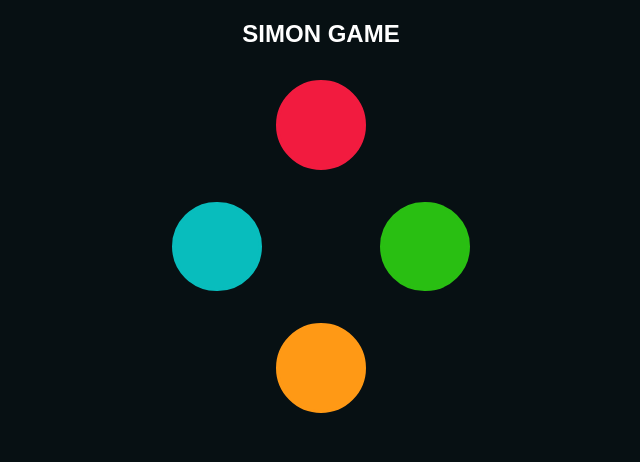
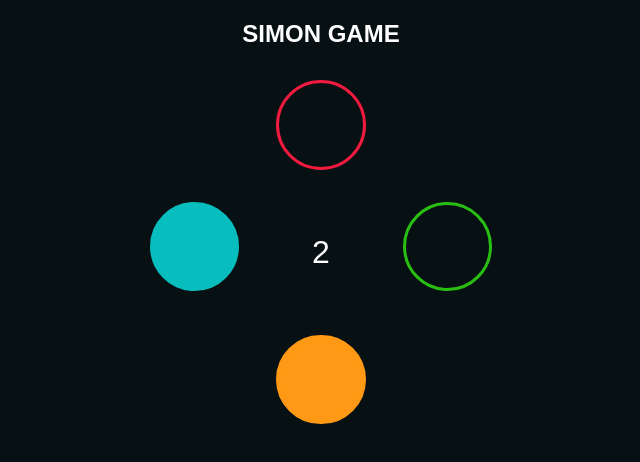
Before and after one commit to kelvin-mai/ng-simon, an Angular app: page / in a window 1280 px wide. Shown: the top 462 px of the page, without its empty margins (319-959 px from the left). Built offline with nearby package versions, Linux system fonts and the light colour scheme.

Commit message:
Display information

```diff
--- a/src/app/components/game/game-button/game-button.component.ts
+++ b/src/app/components/game/game-button/game-button.component.ts
@@ -8,9 +8,10 @@ import { Component, OnInit, Input, Output, EventEmitter } from '@angular/core';
 export class GameButtonComponent implements OnInit {
   @Input()
   color: string;
+  @Input()
+  active: boolean = false;
   @Output()
   guess: EventEmitter<string> = new EventEmitter<string>();
-  active: boolean = true;
 
   constructor() {}
 
--- a/src/app/components/game/game.component.css
+++ b/src/app/components/game/game.component.css
@@ -1,3 +1,7 @@
+p {
+  font-size: 2rem;
+}
+
 .container {
   width: 480px;
   margin: 0 auto;
@@ -10,6 +14,7 @@
 
 .center {
   justify-content: center;
+  align-items: baseline;
 }
 
 .middle {
--- a/src/app/components/game/game.component.html
+++ b/src/app/components/game/game.component.html
@@ -1,14 +1,15 @@
 <div class="container">
   <div class="flex center">
-    <app-game-button color="red" (guess)="playerGuess($event)"></app-game-button>
+    <app-game-button [active]="colors.red" color="red" (guess)="playerGuess($event)"></app-game-button>
   </div>
 
   <div class="flex middle">
-    <app-game-button color="blue" (guess)="playerGuess($event)"></app-game-button>
-    <app-game-button color="green" (guess)="playerGuess($event)"></app-game-button>
+    <app-game-button [active]="colors.blue" color="blue" (guess)="playerGuess($event)"></app-game-button>
+    <p>{{ count }}</p>
+    <app-game-button [active]="colors.green" color="green" (guess)="playerGuess($event)"></app-game-button>
   </div>
 
   <div class="flex center">
-    <app-game-button color="yellow" (guess)="playerGuess($event)"></app-game-button>
+    <app-game-button [active]="colors.yellow" color="yellow" (guess)="playerGuess($event)"></app-game-button>
   </div>
 </div>
--- a/src/app/components/game/game.component.ts
+++ b/src/app/components/game/game.component.ts
@@ -8,11 +8,21 @@ import { GameStateService } from '../../services/game-state.service';
   styleUrls: ['./game.component.css']
 })
 export class GameComponent implements OnInit {
+  count: number;
+  colors: any = {
+    red: false,
+    blue: false,
+    green: false,
+    yellow: false
+  };
+
   constructor(private game: GameStateService) {}
 
   ngOnInit() {
     this.game.state.subscribe(state => {
       console.log(state);
+      this.count = state.count;
+      this.teasePlayer(state.simon);
     });
     this.game.generateSimon();
   }
@@ -20,4 +30,10 @@ export class GameComponent implements OnInit {
   playerGuess(e: string) {
     this.game.playerGuess(e);
   }
+
+  teasePlayer(simon: string[]) {
+    for (let i = 0; i < simon.length; i++) {
+      this.colors[simon[i]] = true;
+    }
+  }
 }
--- a/src/app/services/game-state.service.ts
+++ b/src/app/services/game-state.service.ts
@@ -21,6 +21,7 @@ export class GameStateService {
   }
 
   generateSimon(): string[] {
+    this.simon = [];
     for (let i = 0; i < this.count; i++) {
       this.appendSimon();
     }
```
